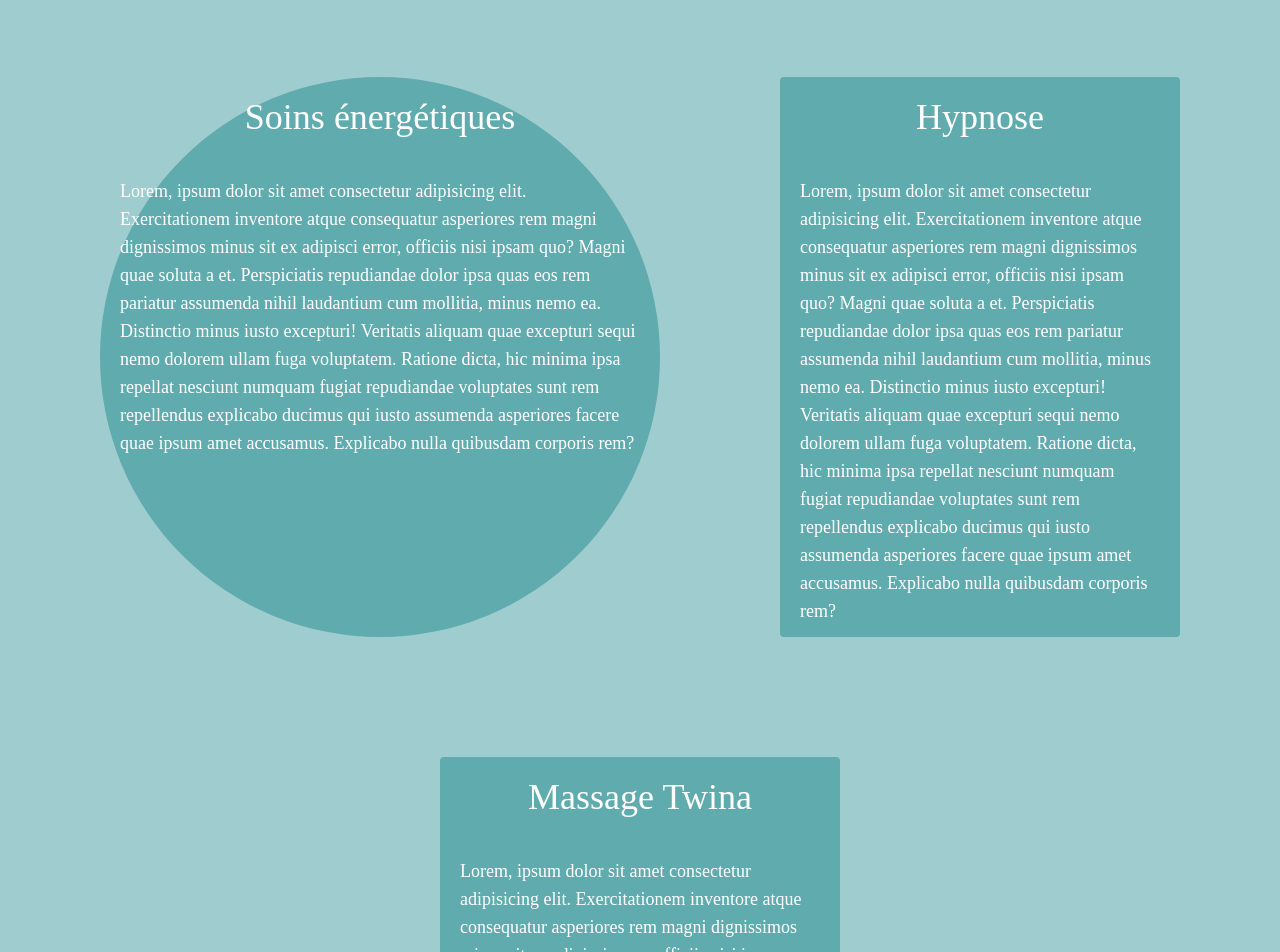
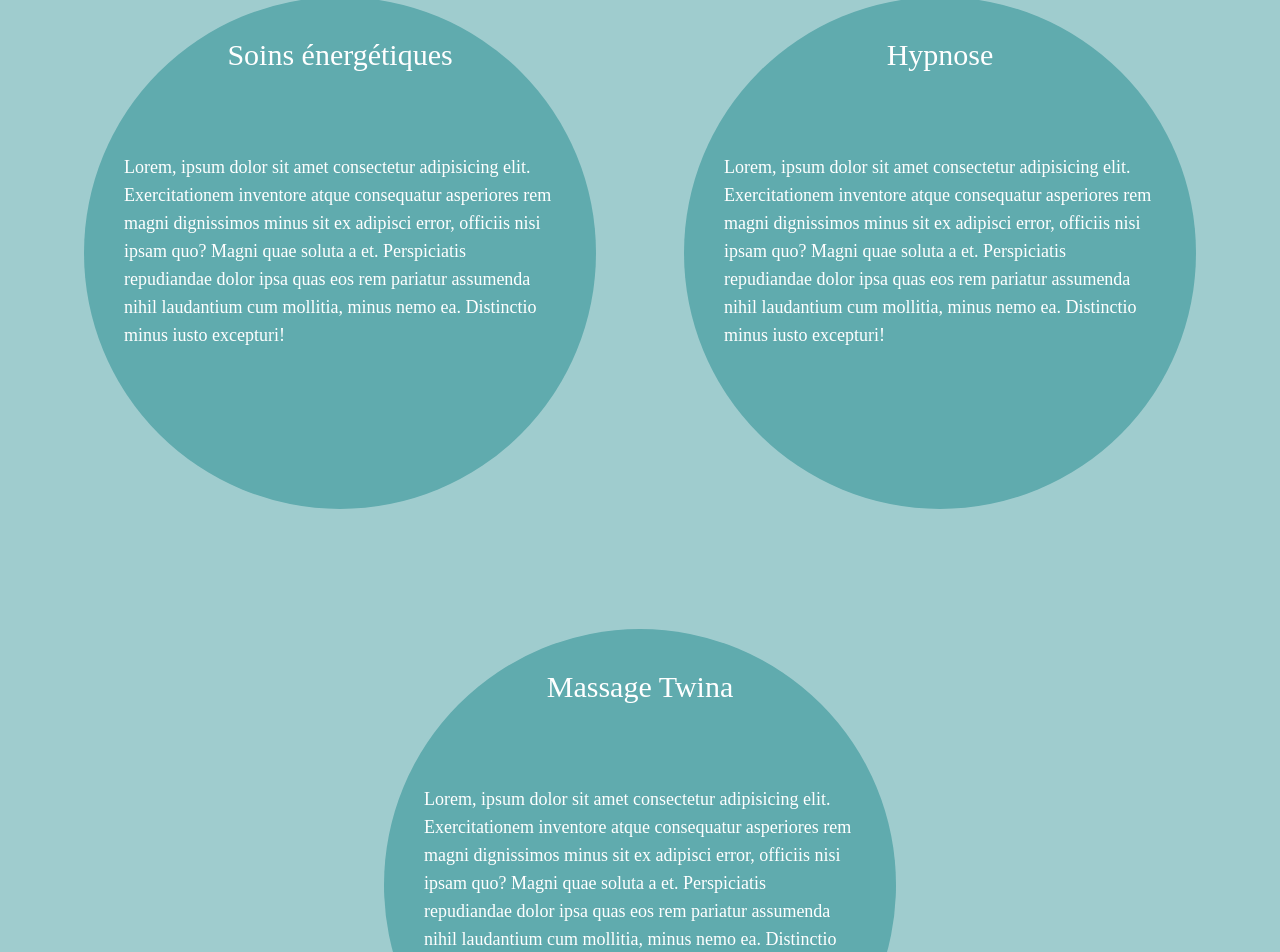
Before and after one commit to jacklocks/Laurence_Deroche, a Next.js app: page / in a window 1280 px wide. Shown: the part 1136-2088 px from the top of the page. Built offline with nearby package versions, Linux system fonts and the light colour scheme; a web font is replaced by a local one.

Commit message:
div middle

```diff
--- a/app/components/Header.jsx
+++ b/app/components/Header.jsx
@@ -4,7 +4,7 @@ import React from "react";
 const Header = () => {
   return (
     <section>
-      <div className="bg-cover bg-bottom  img-header h-[40rem] flex items-center justify-center bg-fixed relative opacity-95">
+      <div className="bg-cover bg-bottom  img-header h-[35rem]  flex items-center justify-center bg-fixed relative opacity-95">
         <h1 className="text-white text-5xl z-1 Lowercase font-title font-semibold text-header">Trouvez votre chemin vers la sérénité avec mes soins bien-être personnalisés</h1>
       </div>
     </section>
--- a/app/components/Middle.jsx
+++ b/app/components/Middle.jsx
@@ -4,55 +4,44 @@ const Middle = () => {
   return (
     <section className="font-text p-20">
       <h1 className="text-4xl mt-10 text-center font-title leading-relaxed">
-      Plongez dans un océan de bien-être où l'énergie revitalisante du Reiki et du Lahochi fusionne harmonieusement avec l'apaisement profond de l'hypnose et la libération des tensions du massage Tui Na. Réveillez votre vitalité intérieure, libérez votre esprit et ressentez une transformation profonde à chaque séance
+        Plongez dans un océan de bien-être où l'énergie revitalisante du Reiki
+        et du Lahochi fusionne harmonieusement avec l'apaisement profond de
+        l'hypnose et la libération des tensions du massage Tui Na. Réveillez
+        votre vitalité intérieure, libérez votre esprit et ressentez une
+        transformation profonde à chaque séance.
       </h1>
       <div className=" flex place-content-around mt-20 flex-wrap gap-20">
-        <div className="bg-turquoise w-[35rem] h-[35rem] rounded-full mb-10">
-          <h1 className="text-4xl text-center p-5">Soins énergétiques</h1>
-          <p className="p-5 text-lg">
+        <div className="bg-turquoise w-[32rem] h-[32rem] rounded-full mb-10">
+          <h1 className="text-3xl text-center p-10">Soins énergétiques</h1>
+          <p className="p-10 text-lg">
             Lorem, ipsum dolor sit amet consectetur adipisicing elit.
             Exercitationem inventore atque consequatur asperiores rem magni
             dignissimos minus sit ex adipisci error, officiis nisi ipsam quo?
             Magni quae soluta a et. Perspiciatis repudiandae dolor ipsa quas eos
             rem pariatur assumenda nihil laudantium cum mollitia, minus nemo ea.
-            Distinctio minus iusto excepturi! Veritatis aliquam quae excepturi
-            sequi nemo dolorem ullam fuga voluptatem. Ratione dicta, hic minima
-            ipsa repellat nesciunt numquam fugiat repudiandae voluptates sunt
-            rem repellendus explicabo ducimus qui iusto assumenda asperiores
-            facere quae ipsum amet accusamus. Explicabo nulla quibusdam corporis
-            rem?
+            Distinctio minus iusto excepturi!
           </p>
         </div>
-        <div className="bg-turquoise w-[25rem] h-[35rem] rounded">
-          <h1 className="text-4xl text-center p-5">Hypnose</h1>
-          <p className="p-5 text-lg">
+        <div className="bg-turquoise w-[32rem] h-[32rem] rounded-full">
+          <h1 className="text-3xl text-center p-10">Hypnose</h1>
+          <p className="p-10 text-lg">
             Lorem, ipsum dolor sit amet consectetur adipisicing elit.
             Exercitationem inventore atque consequatur asperiores rem magni
             dignissimos minus sit ex adipisci error, officiis nisi ipsam quo?
             Magni quae soluta a et. Perspiciatis repudiandae dolor ipsa quas eos
             rem pariatur assumenda nihil laudantium cum mollitia, minus nemo ea.
-            Distinctio minus iusto excepturi! Veritatis aliquam quae excepturi
-            sequi nemo dolorem ullam fuga voluptatem. Ratione dicta, hic minima
-            ipsa repellat nesciunt numquam fugiat repudiandae voluptates sunt
-            rem repellendus explicabo ducimus qui iusto assumenda asperiores
-            facere quae ipsum amet accusamus. Explicabo nulla quibusdam corporis
-            rem?
+            Distinctio minus iusto excepturi!
           </p>
         </div>
-        <div className="bg-turquoise w-[25rem] h-[35rem] rounded">
-          <h1 className="text-4xl text-center p-5">Massage Twina</h1>
-          <p className="p-5 text-lg">
+        <div className="bg-turquoise w-[32rem] h-[32rem] rounded-full">
+          <h1 className="text-3xl text-center p-10">Massage Twina</h1>
+          <p className="p-10 text-lg">
             Lorem, ipsum dolor sit amet consectetur adipisicing elit.
             Exercitationem inventore atque consequatur asperiores rem magni
             dignissimos minus sit ex adipisci error, officiis nisi ipsam quo?
             Magni quae soluta a et. Perspiciatis repudiandae dolor ipsa quas eos
             rem pariatur assumenda nihil laudantium cum mollitia, minus nemo ea.
-            Distinctio minus iusto excepturi! Veritatis aliquam quae excepturi
-            sequi nemo dolorem ullam fuga voluptatem. Ratione dicta, hic minima
-            ipsa repellat nesciunt numquam fugiat repudiandae voluptates sunt
-            rem repellendus explicabo ducimus qui iusto assumenda asperiores
-            facere quae ipsum amet accusamus. Explicabo nulla quibusdam corporis
-            rem?
+            Distinctio minus iusto excepturi!
           </p>
         </div>
       </div>
--- a/app/components/Navbar.jsx
+++ b/app/components/Navbar.jsx
@@ -37,21 +37,21 @@ const Navbar = () => {
         </ul>
         <div></div>
         <button className="space-y-1 group md:hidden py-2">
-          <span className="w-6 h-1 bg-white"></span>
-          <span className="w-6 h-1 bg-white"></span>
-          <span className="w-6 h-1 bg-white"></span>
+          <div className="w-6 h-1 bg-white"></div>
+          <div className="w-6 h-1 bg-white"></div>
+          <div className="w-6 h-1 bg-white"></div>
 
           <div className="bg-turquoise w-screen pb-10  absolute -top-full group-focus:top-0 right-0 duration-150 flex flex-col space-y-3 justify-end z-10">
             <button className="px-10 py-8 relative ml-auto">
-              <span className="w-6 h-1 rotate-45 absolute bg-white"></span>
-              <span className="w-6 h-1 -rotate-45 absolute bg-white"></span>
+              <div className="w-6 h-1 rotate-45 absolute bg-white"></div>
+              <div className="w-6 h-1 -rotate-45 absolute bg-white"></div>
             </button>
-            <span className="flex justify-center w-full py-4">Accueil</span>
-            <span className="flex justify-center w-full py-4">Prestations</span>
-            <span className="flex justify-center w-full py-4">
+            <div className="flex justify-center w-full py-4">Accueil</div>
+            <div className="flex justify-center w-full py-4">Prestations</div>
+            <div className="flex justify-center w-full py-4">
               Mon histoire
-            </span>
-            <span className="flex justify-center w-full py-4">Contact</span>
+            </div>
+            <div className="flex justify-center w-full py-4">Contact</div>
           </div>
         </button>
       </div>
--- a/app/contact/page.jsx
+++ b/app/contact/page.jsx
@@ -1,5 +1,5 @@
+import Navbar from '../components/Navbar'
 import React from 'react'
-import Navbar from '../components/Navbar'
 
 const page = () => {
   return (
--- a/tailwind.config.js
+++ b/tailwind.config.js
@@ -1,8 +1,6 @@
 /** @type {import('tailwindcss').Config} */
 
 const withMT = require("@material-tailwind/react/utils/withMT");
-
-const plugin = require("tailwindcss/plugin");
 
 module.exports = withMT({
   content: [
@@ -21,7 +19,7 @@ module.exports = withMT({
     fontFamily: {
       navbar: "Roboto-Regular",
       text: "Roboto-Serif",
-      title: "Handlee-Regular"
+      title: "Handlee-Regular",
     },
 
     extend: {
@@ -37,16 +35,5 @@ module.exports = withMT({
       },
     },
   },
-  plugins: [
-    plugin(function ({ matchUtilities, theme }) {
-      matchUtilities(
-        {
-          "text-shadow": (value) => ({
-            textShadow: value,
-          }),
-        },
-        { values: theme("textShadow") }
-      );
-    }),
-  ],
+  plugins: [],
 });
```
